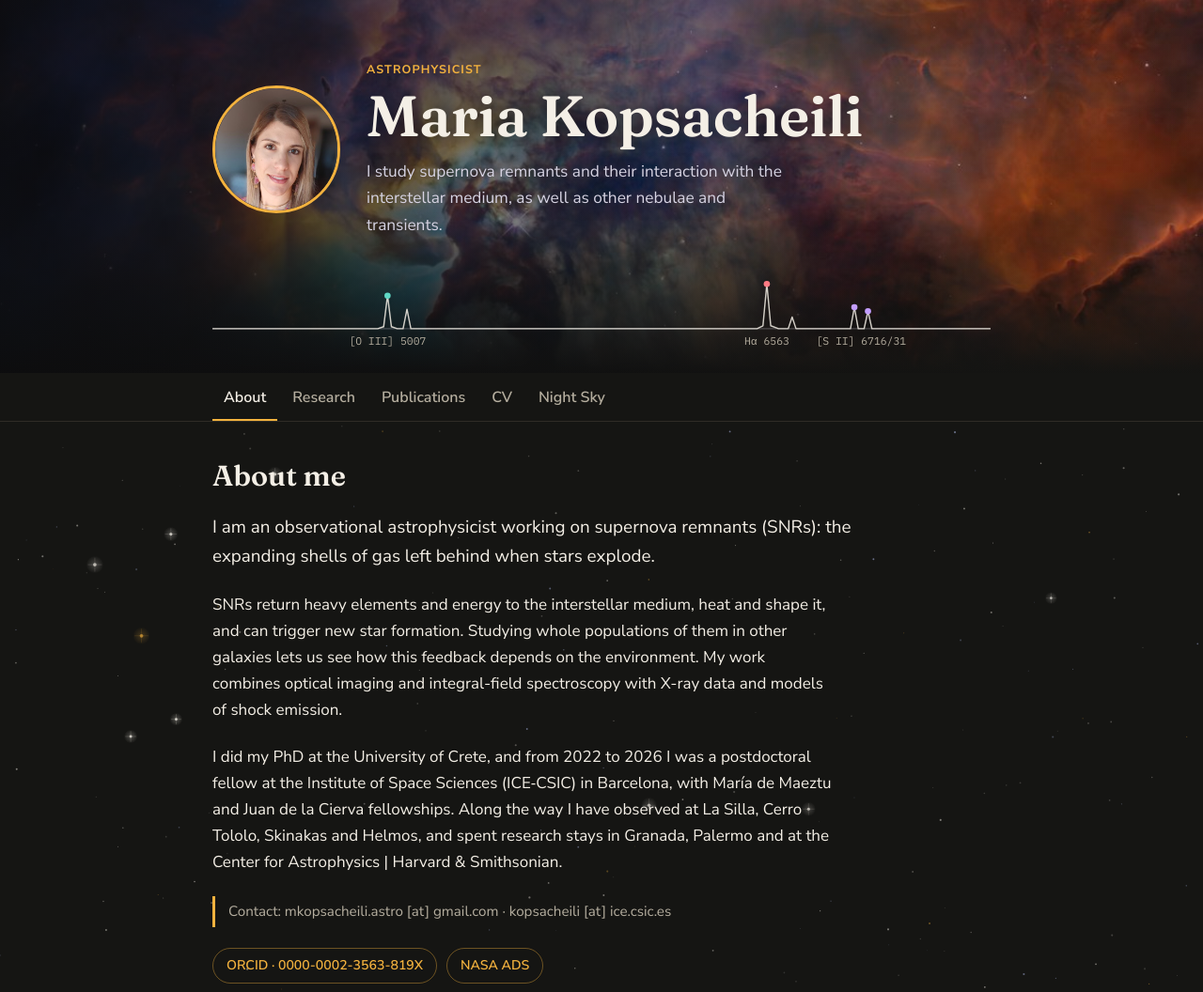
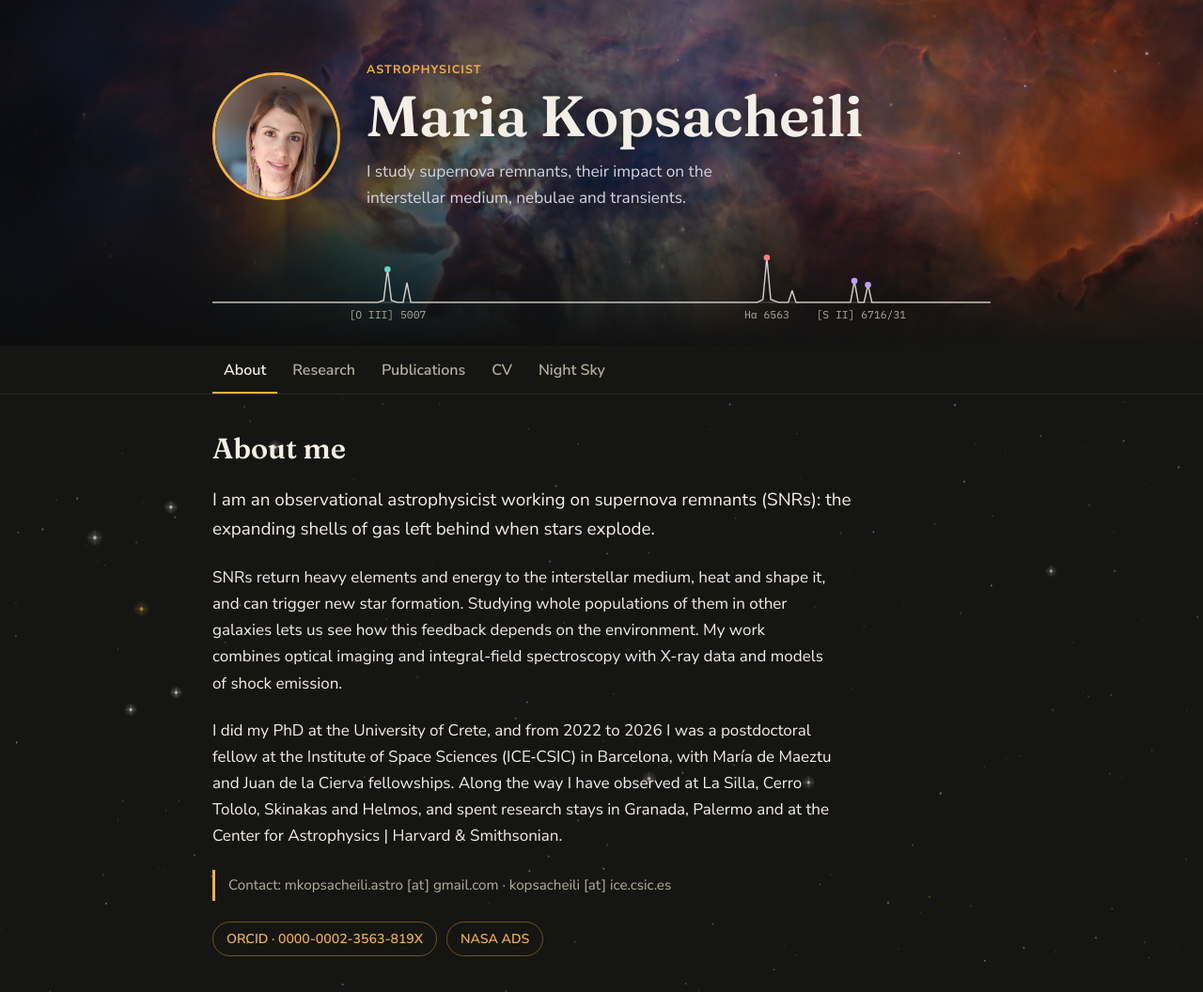
Before and after one commit to mkopsacheili-astro/mkopsacheili-astro.github.io, a plain HTML site: page index.html in a window 1280 px wide. Shown: the top 1056 px of the page at 94% size. Drawn offline with Linux system fonts and the light colour scheme.

Commit message:
Shorten header tagline
Co-Authored-By: Claude Opus 5.5 <noreply@anthropic.com>
Claude-Session: https://claude.ai/code/session_01EawS72j6wNzcoNbBTCGZTh

```diff
--- a/index.html
+++ b/index.html
@@ -171,7 +171,7 @@ footer{border-top:1px solid var(--line);padding-block:24px;color:var(--muted);fo
       <div>
         <p class="label eyebrow">Astrophysicist</p>
         <h1>Maria Kopsacheili</h1>
-        <p class="role">I study supernova remnants and their interaction with the interstellar medium, as well as other nebulae and transients.</p>
+        <p class="role">I study supernova remnants, their impact on the interstellar medium, nebulae and transients.</p>
       </div>
     </div>
     <div class="spectrum" aria-hidden="true">
```
